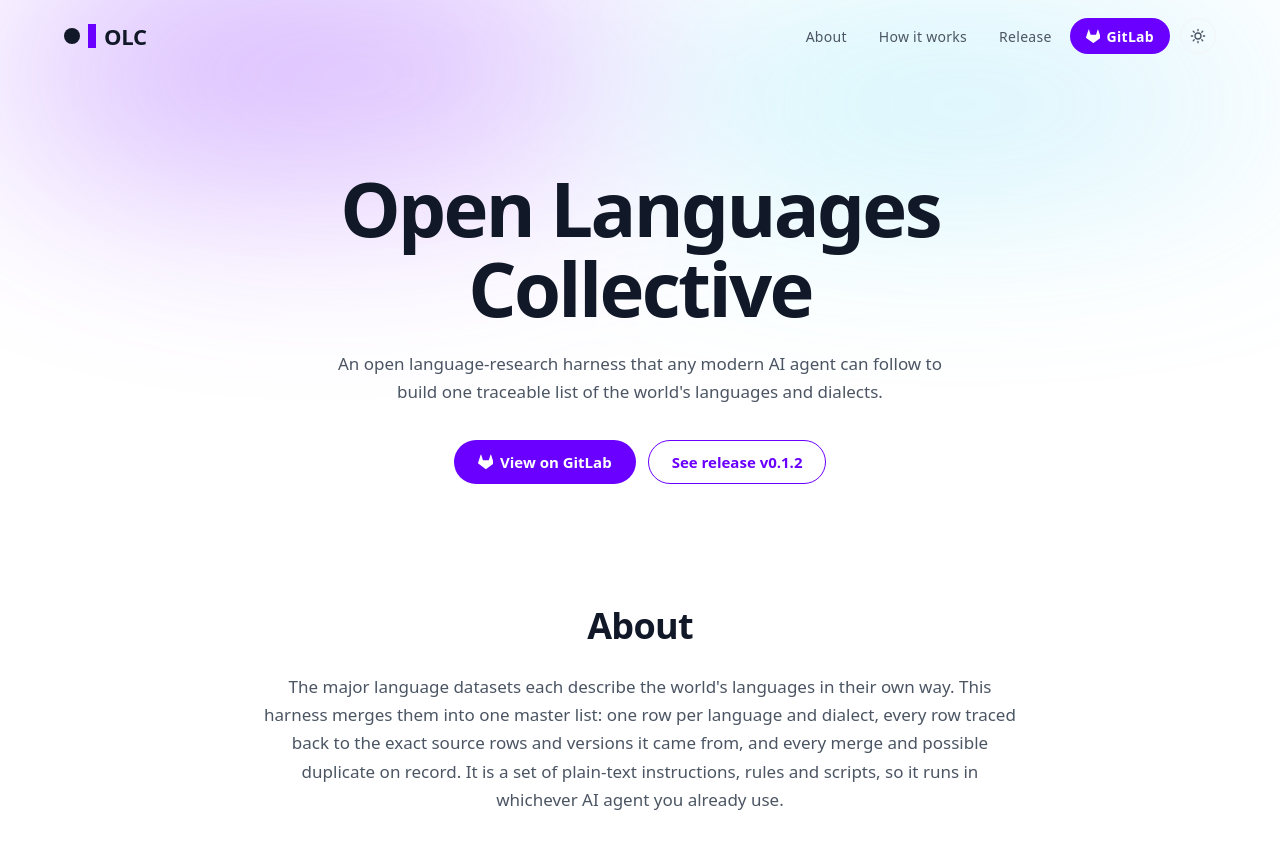
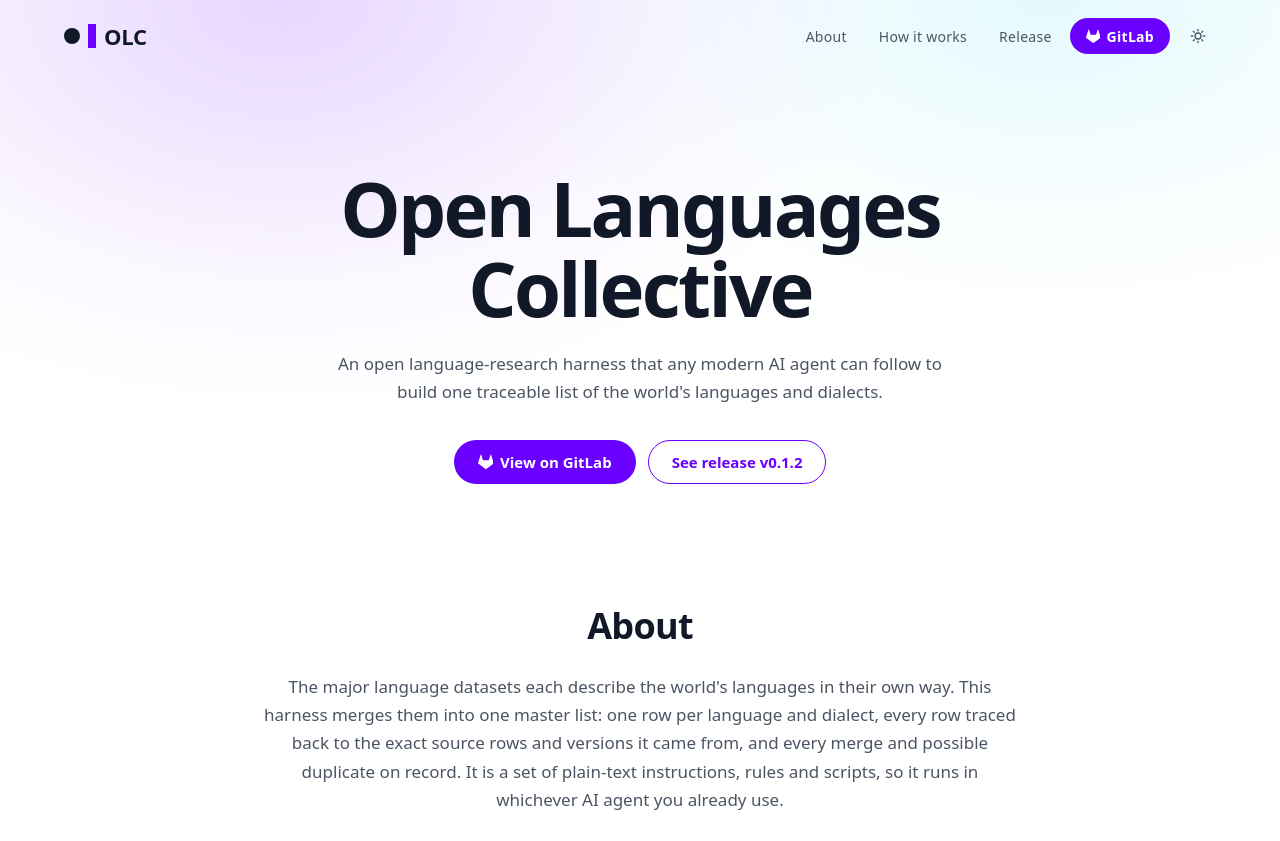
Before and after one commit to lang-rsx/OLC-site, a plain HTML site: page index.html in a window 1280 px wide. Shown: the top 841 px of the page. Drawn offline with Linux system fonts and the light colour scheme.

Commit message:
Soften header glow: replace blurred blobs with gradual radial gradients
Co-Authored-By: Claude Opus 5.5 <noreply@anthropic.com>

```diff
--- a/index.html
+++ b/index.html
@@ -28,12 +28,11 @@ a { color: var(--primary); text-decoration: none; }
 .wrap { max-width: 1200px; margin: 0 auto; padding: 0 24px; position: relative; z-index: 1; }
 
 /* soft glows across the top */
-.glow { position: absolute; inset: 0 0 auto 0; height: 560px; overflow: hidden; pointer-events: none; z-index: 0;
-  display: grid; grid-template-columns: 1fr 1fr; gap: 0; opacity: .4; }
-.glow i { display: block; filter: blur(106px); border-radius: 50%; }
-.glow i:first-child { height: 224px; margin-top: -40px; background: linear-gradient(to bottom right, var(--glow-a), var(--glow-b)); }
-.glow i:last-child { height: 128px; margin-top: 40px; background: linear-gradient(to right, var(--glow-c), var(--glow-d)); }
-:root[data-theme="dark"] .glow { opacity: .28; }
+.glow { position: absolute; inset: 0 0 auto 0; height: 640px; pointer-events: none; z-index: 0;
+  background:
+    radial-gradient(ellipse 60% 80% at 22% 0%, color-mix(in srgb, var(--glow-a) 16%, transparent) 0%, color-mix(in srgb, var(--glow-a) 9%, transparent) 30%, color-mix(in srgb, var(--glow-a) 3%, transparent) 55%, transparent 80%),
+    radial-gradient(ellipse 55% 65% at 82% 0%, color-mix(in srgb, var(--glow-c) 12%, transparent) 0%, color-mix(in srgb, var(--glow-c) 7%, transparent) 30%, color-mix(in srgb, var(--glow-c) 2%, transparent) 55%, transparent 80%); }
+:root[data-theme="dark"] .glow { opacity: .9; }
 
 /* nav */
 nav { display: flex; align-items: center; justify-content: space-between; padding: 18px 0; gap: 16px; }
@@ -121,7 +120,7 @@ footer a:hover { color: var(--primary); }
 </style>
 </head>
 <body>
-<div class="glow" aria-hidden="true"><i></i><i></i></div>
+<div class="glow" aria-hidden="true"></div>
 <div class="wrap">
   <nav>
     <a class="logo" href="#top" aria-label="Open Languages Collective"><span class="dot"></span><span class="bar"></span>OLC</a>
```
